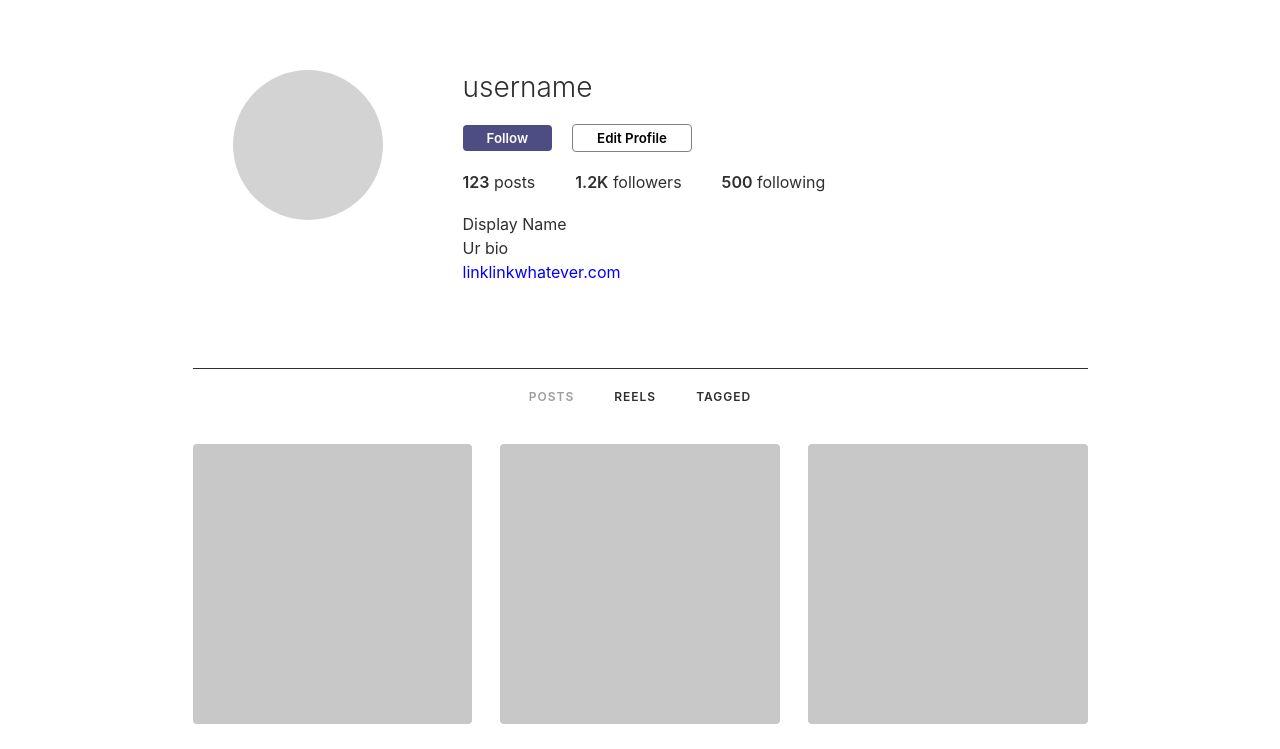
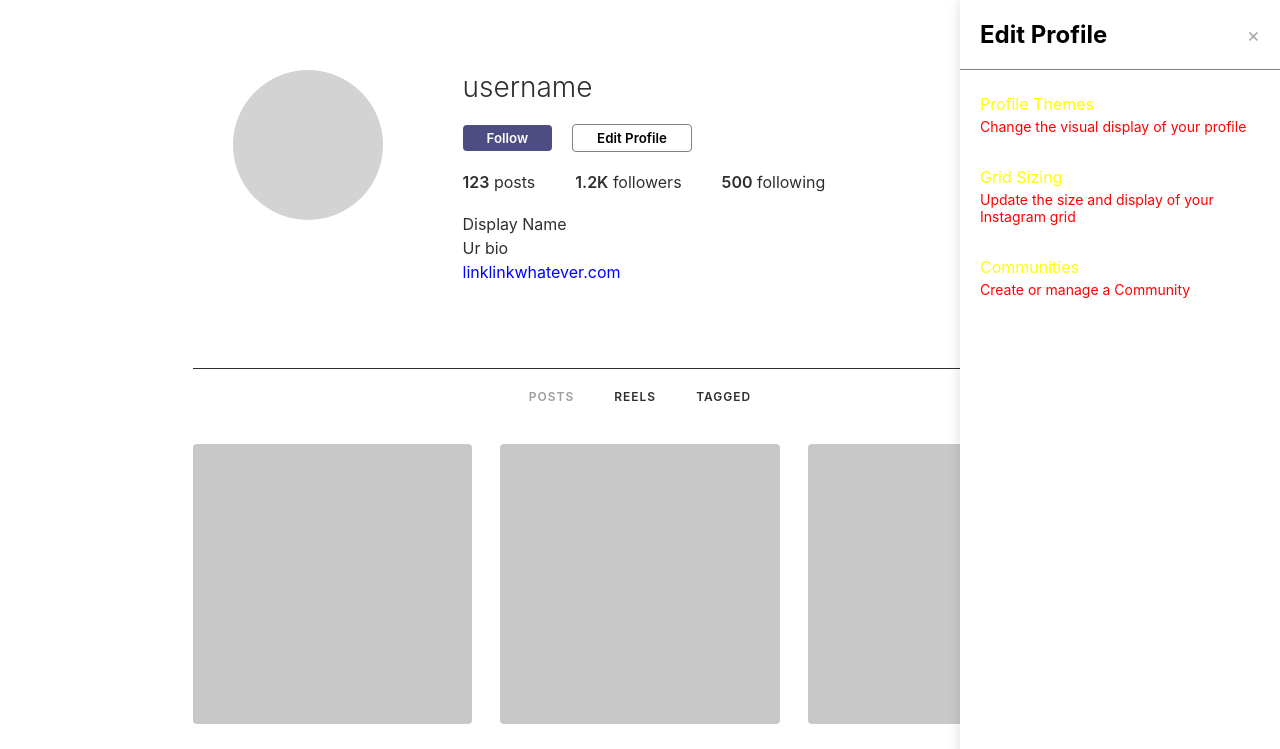
Before and after one commit to edmuri/OneGram, a plain HTML site: page index.html in a window 1280 px wide. Both pictures are taken after a click on the button "Edit Profile". Shown: the top 749 px of the page. Drawn offline with Linux system fonts and the light colour scheme.

Commit message:
edit panel added

```diff
--- a/index.html
+++ b/index.html
@@ -48,6 +48,44 @@
         </div>
     </div>
 
+    <!-- the edit panel -->
+    <div class="edit-panel" id="editPanel">
+        <!-- main edit menu -->
+        <div class="panel-content" id="mainMenu">
+            <div class="edit-panel-header">
+                <h2>Edit Profile</h2>
+                <button class="close-btn" onclick="toggleEditPanel()">×</button>
+            </div>
+            <div class="options-list">
+                <div class="option-item" onclick="openSubmenu('presetsMenu')">
+                    <div class="option-name">Profile Themes</div>
+                    <div class="option-description">Change the visual display of your profile</div>
+                </div>
+                <div class="option-item">
+                    <div class="option-name">Grid Sizing</div>
+                    <div class="option-description">Update the size and display of your Instagram grid</div>
+                </div>
+                <div class="option-item">
+                    <div class="option-name">Communities</div>
+                    <div class="option-description">Create or manage a Community</div>
+                </div>
+            </div>
+        </div>
+
+    <script>
+        // open edit panel when clicked 'edit profile'
+        function toggleEditPanel() {
+            const panel = document.getElementById('editPanel');
+            panel.classList.toggle('open');
+
+            // takes you back to the main menu when you close
+            if (!panel.classList.contains('open')) {
+                closeSubmenu('presetsMenu');
+            }
+        }
+
+        // going to put options here
+    </script>
 
     <style>
     * {
@@ -206,4 +244,97 @@
         border-radius: 4px;
         transition: background-color 0.3s ease;
     }
+
+    /* edit panel stuff */
+    .edit-panel {
+        position: fixed;
+        top: 0;
+        right: -320px;
+        width: 320px;
+        height: 100%;
+        background-color: white;
+        box-shadow: -2px 0 10px rgba(0, 0, 0, 0.1);
+        transition: right 0.3s ease-in-out;
+        z-index: 1000;
+        overflow: hidden;
+    }
+
+    .panel-content {
+        position: absolute;
+        top: 0;
+        left: 0;
+        width: 100%;
+        height: 100%;
+        transition: transform 0.3s ease-in-out;
+        background: white;
+        display: flex;
+        flex-direction: column;
+    }
+
+    .scroll-container {
+        flex: 1;
+        overflow-y: auto;
+        padding-bottom: 20px;
+    }
+
+    .options-list {
+        padding: 8px 0;
+    }
+
+    .option-item {
+        padding: 16px 20px;
+        cursor: pointer;
+        transition: background-color 0.2s ease;
+    }
+
+    .option-item:hover {
+        background-color: green;
+    }
+
+    .option-name {
+        font-size: 16px;
+        /* placeholder color for when we add styles */
+        color: yellow;
+        margin-bottom: 4px;
+    }
+
+    .option-description {
+        font-size: 14px;
+        /* placeholder color for when we add styles */
+        color: red;
+    }
+
+    .back-btn {
+        background: none;
+        border: none;
+        cursor: pointer;
+        /* placeholder color for when we add styles */
+        color: blue;
+        font-size: 24px;
+        padding: 0 8px;
+    }
+
+    .edit-panel.open {
+        right: 0;
+    }
+
+    .edit-panel-header {
+        display: flex;
+        justify-content: space-between;
+        align-items: center;
+        padding: 20px;
+        border-bottom: 1px solid grey;
+    }
+
+    .close-btn {
+        background: none;
+        border: none;
+        font-size: 20px;
+        cursor: pointer;
+        color: darkgray;
+    }
+
+    .close-btn:hover {
+        color: lightgray;
+    }
     </style>
```
